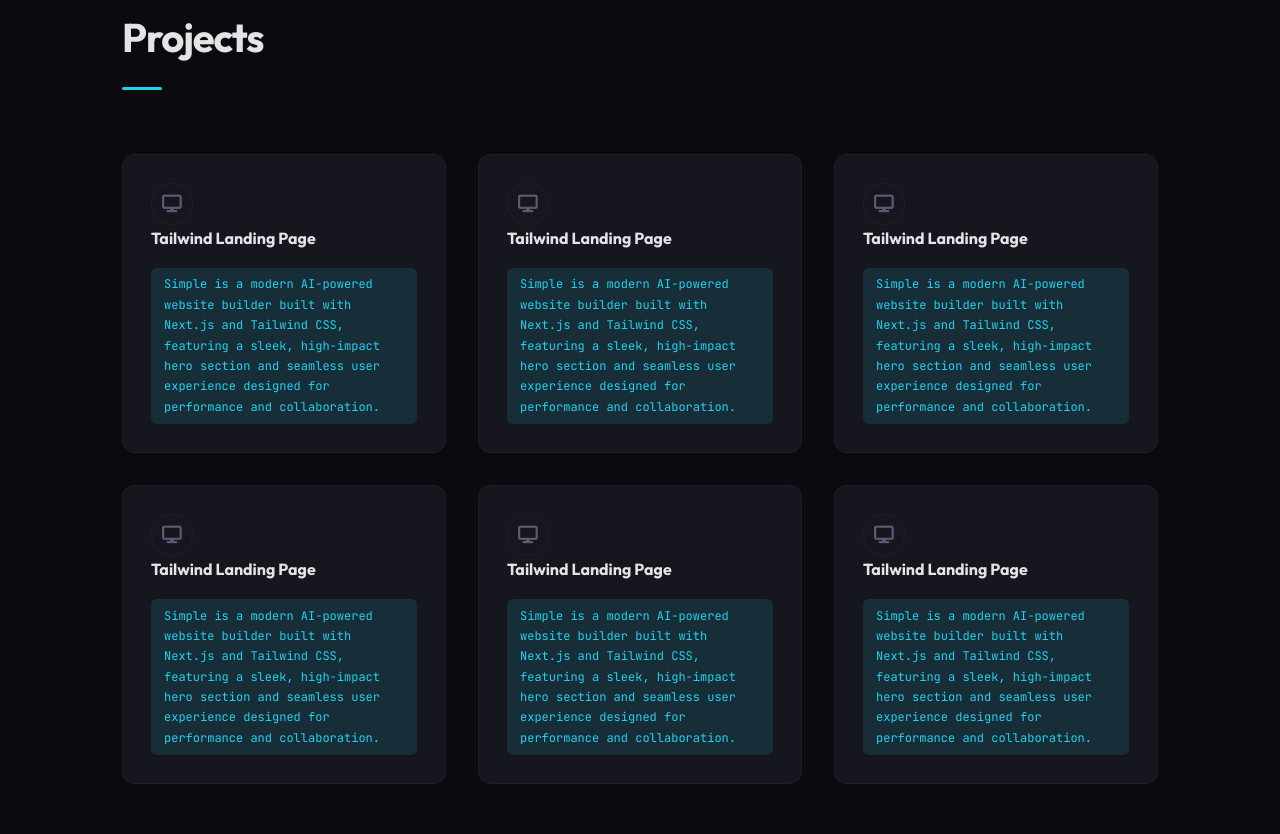
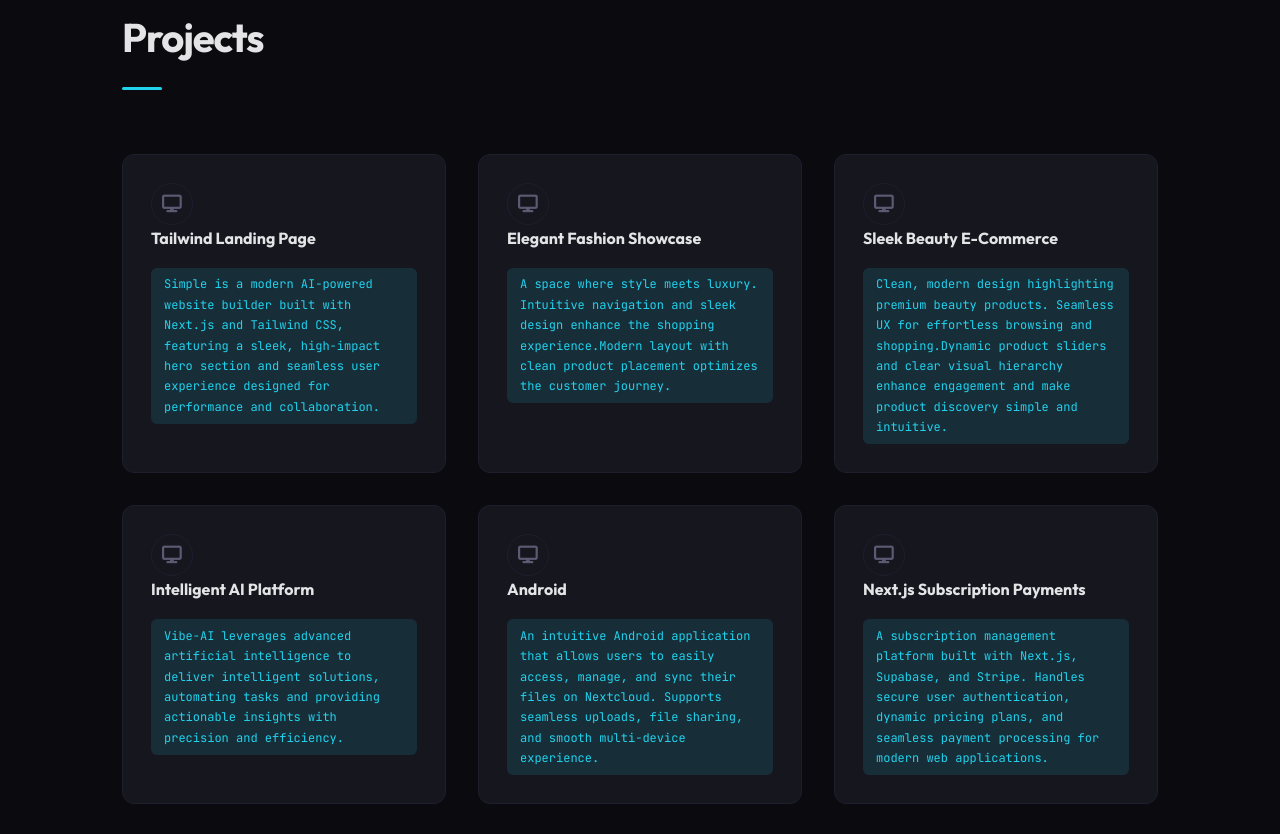
Before and after one commit to janetwang0927/janetwang0927.github.io, a plain HTML site: page index.html in a window 1280 px wide. Shown: the part 3286-4120 px from the top of the page. Drawn offline with nearby package versions, Linux system fonts and the light colour scheme.

Commit message:
project add

```diff
--- a/index.html
+++ b/index.html
@@ -825,11 +825,11 @@
         ];
         const projectGroups = [
             { icon: 'fa-solid fa-display', title: 'Tailwind Landing Page', skills: ['Simple is a modern AI-powered website builder built with Next.js and Tailwind CSS, featuring a sleek, high-impact hero section and seamless user experience designed for performance and collaboration.'] ,url : 'https://tailwind-landing-page-template-tau-lake.vercel.app/'},
-            { icon: 'fa-solid fa-display', title: 'Tailwind Landing Page', skills: ['Simple is a modern AI-powered website builder built with Next.js and Tailwind CSS, featuring a sleek, high-impact hero section and seamless user experience designed for performance and collaboration.'] ,url : 'https://tailwind-landing-page-template-tau-lake.vercel.app/'},
-            { icon: 'fa-solid fa-display', title: 'Tailwind Landing Page', skills: ['Simple is a modern AI-powered website builder built with Next.js and Tailwind CSS, featuring a sleek, high-impact hero section and seamless user experience designed for performance and collaboration.'] ,url : 'https://tailwind-landing-page-template-tau-lake.vercel.app/'},
-            { icon: 'fa-solid fa-display', title: 'Tailwind Landing Page', skills: ['Simple is a modern AI-powered website builder built with Next.js and Tailwind CSS, featuring a sleek, high-impact hero section and seamless user experience designed for performance and collaboration.'] ,url : 'https://tailwind-landing-page-template-tau-lake.vercel.app/'},
-            { icon: 'fa-solid fa-display', title: 'Tailwind Landing Page', skills: ['Simple is a modern AI-powered website builder built with Next.js and Tailwind CSS, featuring a sleek, high-impact hero section and seamless user experience designed for performance and collaboration.'] ,url : 'https://tailwind-landing-page-template-tau-lake.vercel.app/'},
-            { icon: 'fa-solid fa-display', title: 'Tailwind Landing Page', skills: ['Simple is a modern AI-powered website builder built with Next.js and Tailwind CSS, featuring a sleek, high-impact hero section and seamless user experience designed for performance and collaboration.'] ,url : 'https://tailwind-landing-page-template-tau-lake.vercel.app/'},
+            { icon: 'fa-solid fa-display', title: 'Elegant Fashion Showcase', skills: ['A space where style meets luxury. Intuitive navigation and sleek design enhance the shopping experience.Modern layout with clean product placement optimizes the customer journey.'] ,url : 'https://www.d-maxdeals.com/'},
+            { icon: 'fa-solid fa-display', title: 'Sleek Beauty E-Commerce', skills: ['Clean, modern design highlighting premium beauty products. Seamless UX for effortless browsing and shopping.Dynamic product sliders and clear visual hierarchy enhance engagement and make product discovery simple and intuitive.'] ,url : 'https://eyedesignstore.com/'},
+            { icon: 'fa-solid fa-display', title: 'Intelligent AI Platform', skills: ['Vibe-AI leverages advanced artificial intelligence to deliver intelligent solutions, automating tasks and providing actionable insights with precision and efficiency.'] ,url : 'https://github.com/janetbradley0927/vibe-ai'},
+            { icon: 'fa-solid fa-display', title: 'Android', skills: ['An intuitive Android application that allows users to easily access, manage, and sync their files on Nextcloud. Supports seamless uploads, file sharing, and smooth multi-device experience.'] ,url : 'https://github.com/janetbradley0927/android'},
+            { icon: 'fa-solid fa-display', title: 'Next.js Subscription Payments', skills: ['A subscription management platform built with Next.js, Supabase, and Stripe. Handles secure user authentication, dynamic pricing plans, and seamless payment processing for modern web applications.'] ,url : 'https://github.com/janetbradley0927/nextjs-subscription-payments'},
 
         ];
         const certifications = [
@@ -883,7 +883,7 @@
         return {
             darkMode, scrolled, mobileNavOpen, navLinks, socials,
             stats, aboutDetails, experience, skillGroups,projectGroups, goals,
-            toggleTheme, showAvailableBanner, resumePdfUrl, profileImage,
+            toggleTheme, showAvailableBanner, resumePdfUrl, profileImage,certifications,
             avatarAnimClass, replayAvatar,
         };
     },
```
